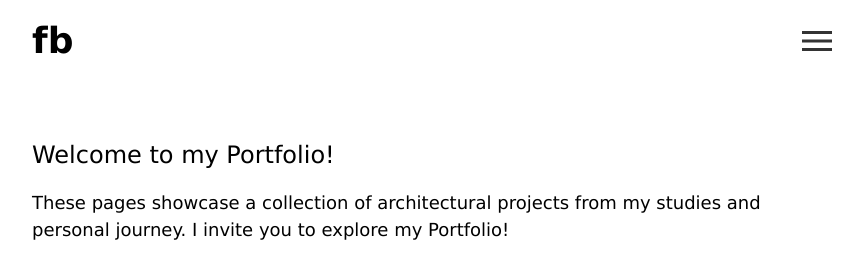
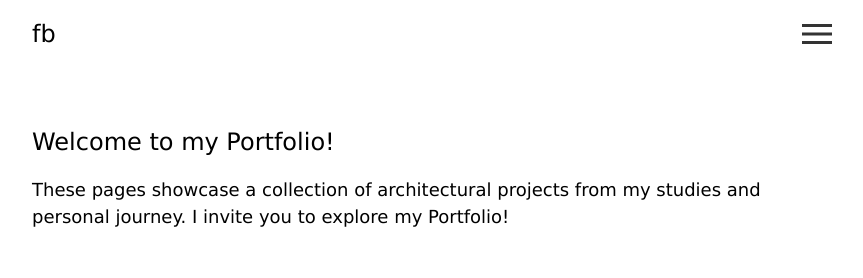
Before and after one commit to fb-portfolio/fb-portfolio.github.io, a plain HTML site: page index.html in a window 1280 px wide. Shown: the whole page, without its empty margins (208-1071 px from the left). Drawn offline with Linux system fonts and the light colour scheme.

Commit message:
Update styles.css

```diff
--- a/styles.css
+++ b/styles.css
@@ -1,8 +1,8 @@
 /* Titel */
 h1 {
     font-family: "Verdana", "Helvetica Neue", Helvetica, Arial, sans-serif;
-    font-size: 36px; /* Beispiel-Schriftgröße für den Titel */
-    font-weight:bold; /* Fett */
+    font-size: 24px; /* Beispiel-Schriftgröße für den Titel */
+    font-weight:normal; /* Fett */
     color: black; /* Beispiel-Farbe (#333 ist ein dunkles Grau) */
     margin: 0px 0px 0px 0; /* Oben: 10px, Unten: 5px, Links und Rechts: 0 */
     text-align: left;
```
